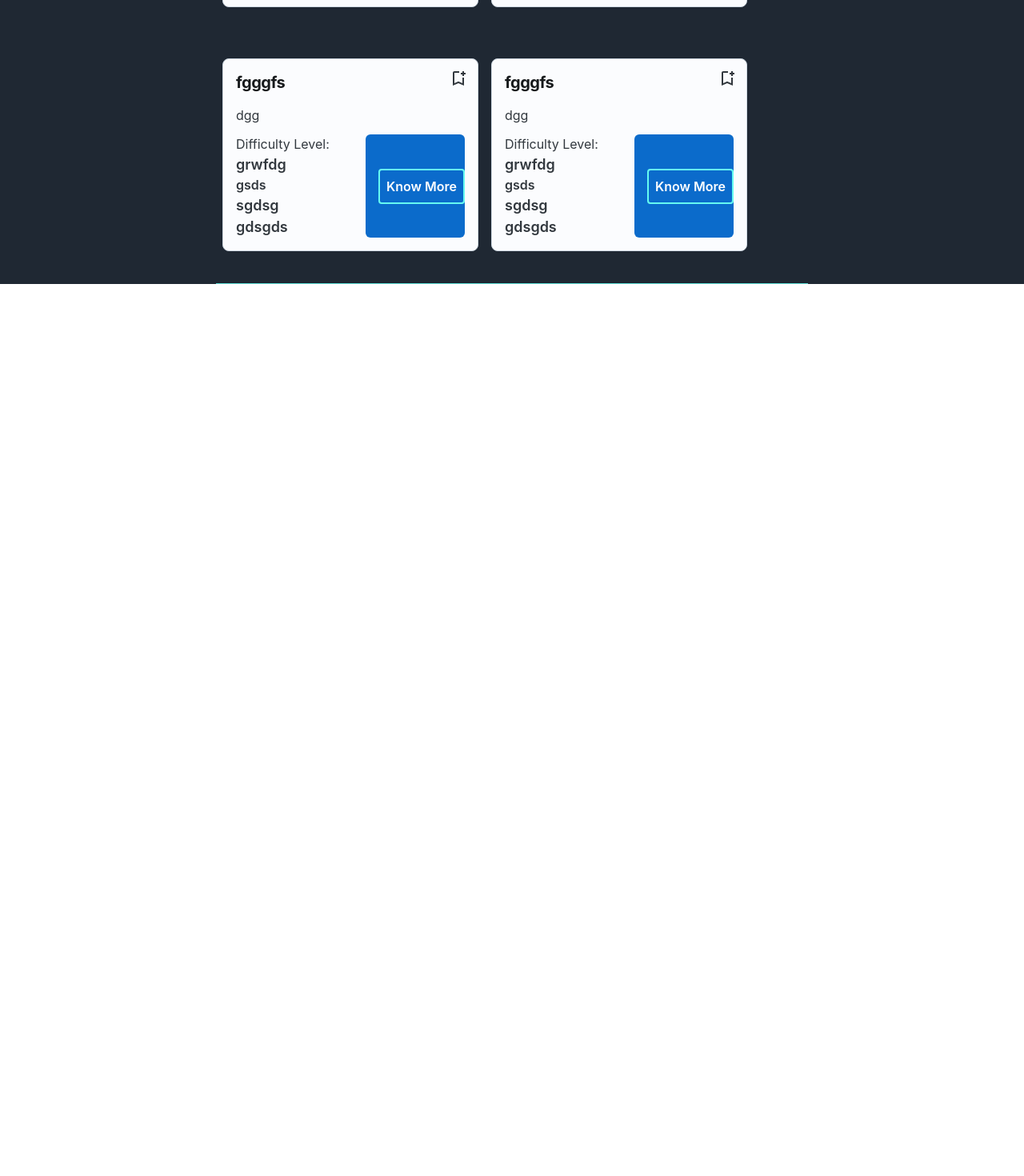
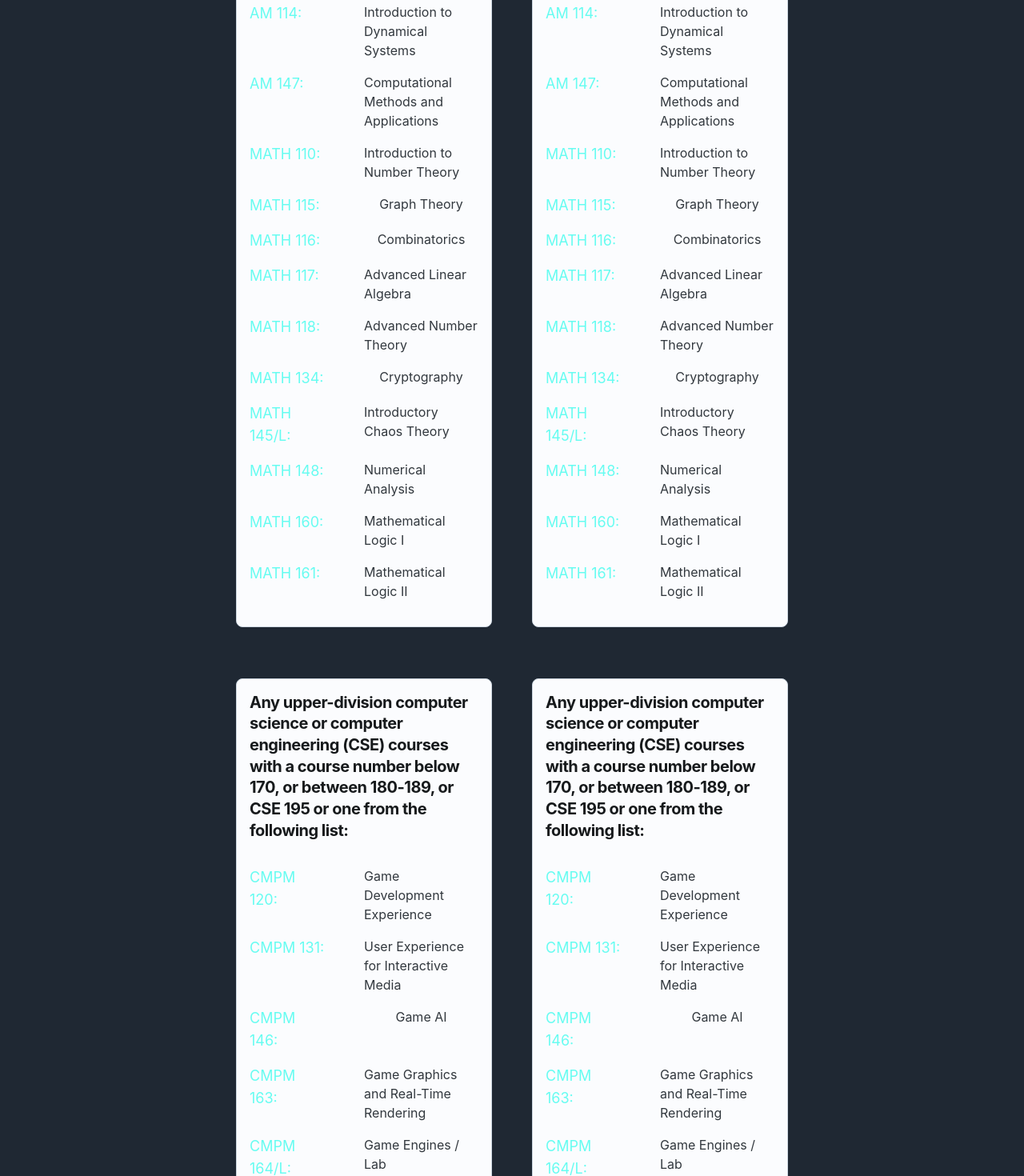
Before and after one commit to AmandeepSingh789/Major-Roadmap, a React (Create React App) app: page / in a window 1280 px wide. Shown: the part 6960-8430 px from the top of the page at 80% size. Before the commit the page ends 7315 px from the top, so only its background shows below. Built offline with nearby package versions, Linux system fonts and the light colour scheme; a web font is replaced by a local one.

Commit message:
electives redesigned and done

```diff
--- a/src/Components/ClassTree.jsx
+++ b/src/Components/ClassTree.jsx
@@ -454,7 +454,7 @@ const ClassTree = (props) => {
             <div className="self-center mt-12 mb-8">
                 <h1 className="text-3xl mb-4 ">Upper Division Electives</h1>
                 <p className="text-md mb-4">5 credit (or more than 5 credit) upper-division computer science or computer engineering (CSE) courses with
-a course number below 170, or between 180-189, or CSE 195, or some courses from the Computational Media electives. Up to two of these electives may be replaced by upper-division mathematics electives listed on the back. </p>
+a course number below 170, or between 180-189, or CSE 195, or some courses from the Computational Media electives. Up to two of these electives may be replaced by some upper-division mathematics electives. </p>
 
                 <p className="text-md mb-4">
                 Courses from the
@@ -467,13 +467,14 @@ Disciplinary Communication list cannot also be used to satisfy an Upper Division
 
 
             {/* Start of Upper Div Cards */}
-            <div className="p-2 flex justify-content align-center mt-12">
-            <UpperDivCard />
+            <div className="p-2 flex justify-around align-center mt-12">
+            <UpperDivCard
+            upper = {true} />
 
 
             <div className ="ml-4">
 
-            <UpperDivCard />
+            <UpperDivCard  upper = {true} />
             </div>
 
             </div>
@@ -481,13 +482,13 @@ Disciplinary Communication list cannot also be used to satisfy an Upper Division
              {/* End of Upper Div Cards */}
 
              {/* Start of Upper Div Cards */}
-            <div className="p-2 flex justify-content align-center mt-12 mb-8">
-            <UpperDivCard />
+            <div className="p-2 flex justify-around align-center mt-12 mb-8">
+            <UpperDivCard upper = {false}/>
 
 
             <div className ="ml-4">
 
-            <UpperDivCard />
+            <UpperDivCard upper = {false}/>
             </div>
 
             </div>
--- a/src/Components/UpperDivCard.jsx
+++ b/src/Components/UpperDivCard.jsx
@@ -7,6 +7,7 @@ import IconButton from '@mui/joy/IconButton';
 import Typography from '@mui/joy/Typography';
 import BookmarkAdd from '@mui/icons-material/BookmarkAddOutlined';
 import { CssVarsProvider, extendTheme } from '@mui/joy/styles';
+import Divider from '@mui/material/Divider';
 
 const theme = extendTheme({
   components: {
@@ -29,61 +30,178 @@ const theme = extendTheme({
   },
 });
 
-const UpperDivCard = () => {
+const UpperDivCard = (props) => {
   return (
     <div>
       <Card variant="outlined" sx={{ width: 320 }}>
       <Typography level="h1" fontSize="xl" sx={{ mb: 0.5 }}>
-        fgggfs
+      Any upper-division computer science or computer engineering (CSE) courses with
+a course number below 170, or between 180-189, or CSE 195 or one from the following list:
       </Typography>
-      <Typography level="body2">dgg</Typography>
-      <IconButton
-        aria-label="bookmark Bahamas Islands"
-        variant="plain"
-        color="neutral"
-        size="sm"
-        sx={{ position: 'absolute', top: '0.5rem', right: '0.5rem' }}
-      >
-        <BookmarkAdd />
-      </IconButton>
-      {/* <AspectRatio minHeight="120px" maxHeight="200px" sx={{ my: 2 }}>
-        <img
-          src="https://images.unsplash.com/photo-1527549993586-dff825b37782?auto=format&fit=crop&w=286"
-          srcSet="https://images.unsplash.com/photo-1527549993586-dff825b37782?auto=format&fit=crop&w=286&dpr=2 2x"
-          loading="lazy"
-          alt=""
-        />
-      </AspectRatio> */}
-      <Box sx={{ display: 'flex' }}>
-        <div>
-          <Typography level="body3">Difficulty Level:</Typography>
-          <Typography fontSize="lg" fontWeight="lg">
-           grwfdg
-          </Typography>
-          <Typography fontSize="md" fontWeight="lg">
-            gsds
-          </Typography>
-          <Typography fontSize="lg" fontWeight="lg" >
-            sgdsg
-          </Typography>
-          <Typography fontSize="lg" fontWeight="lg" >
-           gdsgds
-          </Typography>
-        </div>
-        <Button
-          variant="solid"
-          size="xl"
-          color="primary"
-          aria-label="Explore"
-          sx={{ ml: 'auto', fontWeight: 600 }}
+      <Typography level="body2">
+
+          {props.upper ? (
+
+            <div className='grid grid-cols-2 mt-4'>
+                  <div className='mb-4'>
+                  <h1 className='text-[#66FCF1] mr-12 text-lg'>AM 114: </h1>
+
+                  </div>
+                  <div className="center-self justify-self-center mb-4">
+                  <p className='self-center justify-self-center'>Introduction to Dynamical Systems</p>
+
+                  </div>
+
+                  <div className='mb-4'>
+                  <h1 className='text-[#66FCF1] mr-12 text-lg'>AM 147: </h1>
+                  </div>
+                  <div className="center-self justify-self-center mb-4">
+                  <p className='self-center justify-self-center'>Computational Methods and Applications</p>
+                  </div>
 
 
-        >
-          <a  target="_blank" className='border-2 p-2  border-[#66FCF1] rounded hover:bg-[#45A29E] duration-500 ml-4'>
-            Know More
-            </a>
-        </Button>
-      </Box>
+                  <div className='mb-4'>
+                  <h1 className='text-[#66FCF1] mr-12 text-lg'>MATH 110: </h1>
+                  </div>
+                  <div className="center-self justify-self-center mb-4">
+                  <p className='self-center justify-self-center'>Introduction to Number Theory</p>
+                  </div>
+
+                  <div className='mb-4'>
+                  <h1 className='text-[#66FCF1] mr-12 text-lg'>MATH 115: </h1>
+                  </div>
+                  <div className="center-self justify-self-center mb-4">
+                  <p className='self-center justify-self-center'> Graph Theory</p>
+                  </div>
+
+                  <div className='mb-4'>
+                  <h1 className='text-[#66FCF1] mr-12 text-lg'>MATH 116: </h1>
+                  </div>
+                  <div className="center-self justify-self-center mb-4">
+                  <p className='self-center justify-self-center'>Combinatorics</p>
+                  </div>
+
+                  <div className='mb-4'>
+                  <h1 className='text-[#66FCF1] mr-12 text-lg'>MATH 117: </h1>
+                  </div>
+                  <div className="center-self justify-self-center mb-4">
+                  <p className='self-center justify-self-center'>Advanced Linear Algebra</p>
+                  </div>
+
+                  <div className='mb-4'>
+                  <h1 className='text-[#66FCF1] mr-12 text-lg'>MATH 118: </h1>
+
+                  </div>
+                  <div className="center-self justify-self-center mb-4">
+                  <p className='self-center justify-self-center'>Advanced Number Theory</p>
+
+                  </div>
+
+                  <div className='mb-4'>
+                  <h1 className='text-[#66FCF1] mr-12 text-lg'>MATH 134: </h1>
+                  </div>
+                  <div className="center-self justify-self-center mb-4">
+                  <p className='self-center justify-self-center'>Cryptography</p>
+                  </div>
+
+
+                  <div className='mb-4'>
+                  <h1 className='text-[#66FCF1] mr-12 text-lg'>MATH 145/L:</h1>
+                  </div>
+                  <div className="center-self justify-self-center mb-4">
+                  <p className='self-center justify-self-center'>Introductory Chaos Theory </p>
+                  </div>
+
+                  <div className='mb-4'>
+                  <h1 className='text-[#66FCF1] mr-12 text-lg'>MATH 148: </h1>
+                  </div>
+                  <div className="center-self justify-self-center mb-4">
+                  <p className='self-center justify-self-center'>  Numerical Analysis</p>
+                  </div>
+
+                  <div className='mb-4'>
+                  <h1 className='text-[#66FCF1] mr-12 text-lg'>MATH 160:</h1>
+                  </div>
+                  <div className="center-self justify-self-center mb-4">
+                  <p className='self-center justify-self-center'>Mathematical Logic I</p>
+                  </div>
+
+                  <div className='mb-4'>
+                  <h1 className='text-[#66FCF1] mr-12 text-lg'>MATH 161: </h1>
+                  </div>
+                  <div className="center-self justify-self-center mb-4">
+                  <p className='self-center justify-self-center'> Mathematical Logic II</p>
+                  </div>
+
+
+
+
+              </div>
+          ) :
+          (
+              <div className='grid grid-cols-2  mt-4'>
+                  <div className='mb-4'>
+                  <h1 className='text-[#66FCF1] mr-12 text-lg'>CMPM 120: </h1>
+
+                  </div>
+                  <div className="center-self justify-self-center mb-4">
+                  <p className='self-center justify-self-center'>Game Development Experience</p>
+
+                  </div>
+
+                  <div className='mb-4'>
+                  <h1 className='text-[#66FCF1] mr-12 text-lg'>CMPM 131: </h1>
+                  </div>
+                  <div className="center-self justify-self-center mb-4">
+                  <p className='self-center justify-self-center'>User Experience for Interactive Media</p>
+                  </div>
+
+
+                  <div className='mb-4'>
+                  <h1 className='text-[#66FCF1] mr-12 text-lg'>CMPM 146: </h1>
+                  </div>
+                  <div className="center-self justify-self-center mb-4">
+                  <p className='self-center justify-self-center'>Game AI</p>
+                  </div>
+
+                  <div className='mb-4'>
+                  <h1 className='text-[#66FCF1] mr-12 text-lg'>CMPM 163: </h1>
+                  </div>
+                  <div className="center-self justify-self-center mb-4">
+                  <p className='self-center justify-self-center'>Game Graphics and Real-Time Rendering</p>
+                  </div>
+
+                  <div className='mb-4'>
+                  <h1 className='text-[#66FCF1] mr-12 text-lg'>CMPM 164/L: </h1>
+                  </div>
+                  <div className="center-self justify-self-center mb-4">
+                  <p className='self-center justify-self-center'>Game Engines / Lab</p>
+                  </div>
+
+                  <div className='mb-4'>
+                  <h1 className='text-[#66FCF1] mr-12 text-lg'>CMPM 171: </h1>
+                  </div>
+                  <div className="center-self justify-self-center mb-4">
+                  <p className='self-center justify-self-center'>Game Design Studio II</p>
+                  </div>
+
+
+
+
+              </div>
+          )
+        //   (<ul>
+        //
+        //       <li className='flex justify-start align-center'></li>
+        //       <li className='flex justify-start align-center'><h1 className='text-[#66FCF1] mr-12 text-lg'>CMPM 171: </h1> <p className='self-center justify-self-center'>Game Design Studio II</p></li>
+        //       <li className='flex justify-start align-center'><h1 className='text-[#66FCF1] mr-12 text-lg'>CMPM 172: </h1> <p className='self-center justify-self-center'>Game Development Experience</p></li>
+
+        //   </ul>)
+
+}
+      </Typography>
+
+
     </Card>
     </div>
   )
```
